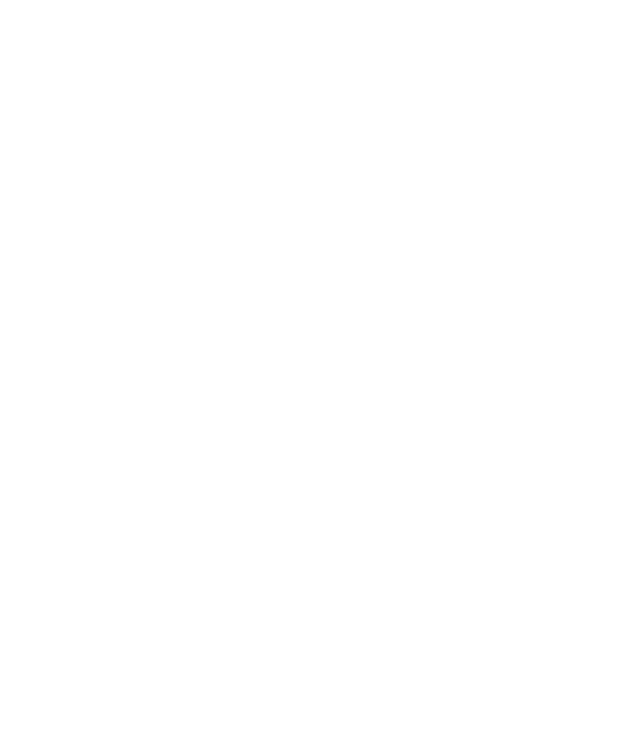
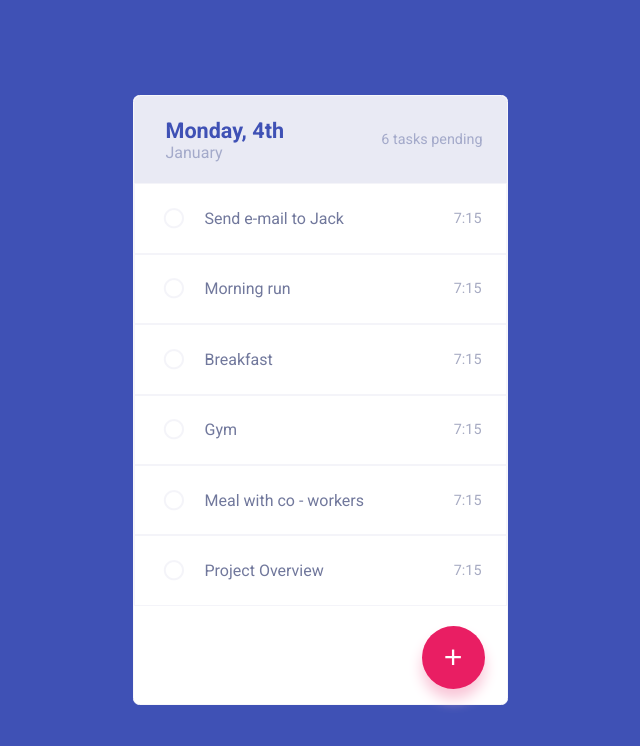
Before and after one commit to lillae/JS-Todo, a website: page index.html in a window 1280 px wide. Shown: the whole page, without its empty margins (320-960 px from the left). Drawn offline with Linux system fonts and the light colour scheme.

Commit message:
added styles

```diff
--- a/index.html
+++ b/index.html
@@ -5,12 +5,87 @@
     <meta charset="UTF-8">
     <meta http-equiv="X-UA-Compatible" content="IE=edge">
     <meta name="viewport" content="width=device-width, initial-scale=1.0">
+    <link rel="preconnect" href="https://fonts.googleapis.com">
+    <link rel="preconnect" href="https://fonts.gstatic.com" crossorigin>
+    <link
+        href="https://fonts.googleapis.com/css2?family=Roboto:ital,wght@0,100;0,300;0,400;0,500;0,700;0,900;1,100;1,300;1,400;1,500;1,700;1,900&display=swap"
+        rel="stylesheet">
+    <link rel="stylesheet" href="https://cdnjs.cloudflare.com/ajax/libs/font-awesome/5.15.4/css/all.min.css" />
+    <link rel="stylesheet" href="./src/scss/todo.css">
     <title>Todo App</title>
 </head>
 
 <body>
 
+    <div class="todo">
+        <div class="todo-header">
+            <div class="date">
+                <h2>Monday, 4th</h2>
+                <h3>January</h3>
+            </div>
+            <span>6 tasks pending</span>
+        </div>
+        <div class="todo-content">
+            <div class="task">
+                <label for="toggle" class="checkbox">
+                    <input type="checkbox" class="toggle" data-value=1 />
+                    <i class="far fa-circle"></i>
+                    <i class="fas fa-check-circle checked" data-value=1></i>
+                    <span class="task-text" data-value=1>Send e-mail to Jack</span>
+                </label>
+                <span>7:15</span>
+            </div>
+            <div class="task">
+                <label for="toggle" class="checkbox">
+                    <input type="checkbox" class="toggle" data-value=2 />
+                    <i class="far fa-circle"></i>
+                    <i class="fas fa-check-circle checked" data-value=2></i>
+                    <span class="task-text" data-value=2>Morning run</span>
+                </label>
+                <span>7:15</span>
+            </div>
+            <div class="task">
+                <label for="toggle" class="checkbox">
+                    <input type="checkbox" class="toggle" data-value=3 />
+                    <i class="far fa-circle"></i>
+                    <i class="fas fa-check-circle checked" data-value=3></i>
+                    <span class="task-text" data-value=3>Breakfast</span>
+                </label>
+                <span>7:15</span>
+            </div>
+            <div class="task">
+                <label for="toggle" class="checkbox">
+                    <input type="checkbox" class="toggle" data-value=4 />
+                    <i class="far fa-circle"></i>
+                    <i class="fas fa-check-circle checked" data-value=4></i>
+                    <span class="task-text" data-value=4>Gym</span>
+                </label>
+                <span>7:15</span>
+            </div>
+            <div class="task">
+                <label for="toggle" class="checkbox">
+                    <input type="checkbox" class="toggle" data-value=5 />
+                    <i class="far fa-circle"></i>
+                    <i class="fas fa-check-circle checked" data-value=5></i>
+                    <span class="task-text" data-value=5>Meal with co - workers</span>
+                </label>
+                <span>7:15</span>
+            </div>
+            <div class="task">
+                <label for="toggle" class="checkbox">
+                    <input type="checkbox" class="toggle" data-value=6 />
+                    <i class="far fa-circle"></i>
+                    <i class="fas fa-check-circle checked" data-value=6></i>
+                    <span class="task-text" data-value=6>Project Overview</span>
+                </label>
+                <span>7:15</span>
+            </div>
+        </div>
+        <div class="todo-footer">
+            <button>+</button>
+        </div>
 
+    </div>
 
 
     <script src="./src/js/todo.js"></script>
--- a/src/js/todo.js
+++ b/src/js/todo.js
@@ -0,0 +1,25 @@
+'use strict';
+
+const toggle = document.querySelectorAll('.toggle');
+const checked = document.querySelectorAll('.checked');
+const taskText = document.querySelectorAll('.task-text');
+let isToggled = false;
+
+toggle.forEach((btn) => {
+  btn.addEventListener('click', (e) => {
+    const btnId = e.target.dataset.value;
+    if (btn.checked) {
+      checked.forEach((check) => {
+        if (btnId === check.dataset.value) {
+          check.style.opacity = '1';
+        }
+      });
+      taskText.forEach((text) => {
+        if (btnId == text.dataset.value) {
+          text.style.color = '#a6aac2';
+          text.style.textDecoration = 'line-through';
+        }
+      });
+    }
+  });
+});
--- /dev/null
+++ b/src/scss/todo.scss
@@ -0,0 +1,131 @@
+::root {
+  --blue: #3f51b5;
+  --pink: rgb(233, 30, 99);
+  --grey: #e9eaf4;
+  --ft-grey: #bec2da;
+  --task-grey: #71789c;
+  --done-task: #9ca1ba;
+}
+
+* {
+  margin: 0;
+  padding: 0;
+  box-sizing: border-box;
+}
+
+body {
+  min-height: 100vh;
+  background: #3f51b5;
+  display: flex;
+  align-items: center;
+  justify-content: center;
+  font-family: 'Roboto', sans-serif;
+  font-size: 16px;
+}
+
+.todo {
+  margin: 95px 0px;
+  max-width: 375px;
+  width: 100%;
+  height: 100%;
+  background: white;
+  border-radius: 0.4rem;
+  border: 1px solid rgb(247, 247, 250);
+  .todo-header {
+    height: 87px;
+    width: 100%;
+    background: #e9eaf4;
+    border-top-left-radius: 0.4rem;
+    border-top-right-radius: 0.4rem;
+    padding: 0px 24px 0px 32px;
+    display: flex;
+    justify-content: space-between;
+    align-items: center;
+    h2 {
+      font-size: 1.35rem;
+      color: #3f51b5;
+    }
+    h3 {
+      color: #a4aaca;
+      font-size: 1rem;
+      font-weight: 400;
+    }
+    span {
+      color: #a4aaca;
+      font-size: 0.9rem;
+    }
+  }
+  .todo-content {
+    .task {
+      height: 4.4rem;
+      border: 1px solid rgba(233, 234, 244, 0.5);
+      display: flex;
+      justify-content: space-between;
+      align-items: center;
+      padding: 0px 24px 0px 32px;
+      .checkbox {
+        display: flex;
+        align-items: center;
+        position: relative;
+        input[type='checkbox'] {
+          outline: none;
+          border: 1px solid rgb(247, 247, 250);
+          cursor: pointer;
+          position: relative;
+          opacity: 0;
+        }
+        i.far.fa-circle,
+        i.fas.fa-check-circle {
+          position: absolute;
+          left: -3px;
+          top: 0px;
+          font-size: 1.3rem;
+          cursor: pointer;
+          pointer-events: none;
+        }
+        i.far.fa-circle {
+          color: rgba(233, 234, 244, 0.5);
+        }
+        i.fas.fa-check-circle {
+          opacity: 0;
+          color: rgb(233, 30, 99);
+        }
+
+        span {
+          color: #71789c;
+          font-size: 1rem;
+          margin-left: 25px;
+        }
+      }
+      span {
+        color: #a6aac2;
+        font-size: 0.9rem;
+      }
+    }
+  }
+
+  .todo-footer {
+    height: 6.125rem;
+    position: relative;
+    button {
+      background: rgb(233, 30, 99);
+      color: white;
+      box-shadow: 0px 10px 14px #f9c5d7;
+      border: 1px solid transparent;
+      width: 63px;
+      height: 63px;
+      border-radius: 50%;
+      font-size: 2rem;
+      position: absolute;
+      right: 22px;
+      top: 20px;
+      cursor: pointer;
+      transform: scale(1);
+      transition: all 0.5s ease;
+      &:hover {
+        transform: scale(1.05);
+        transition: transform 0.5s ease;
+      }
+    }
+  }
+}
```
Also changed, not shown: src/scss/todo.css (added), 1 other file.
